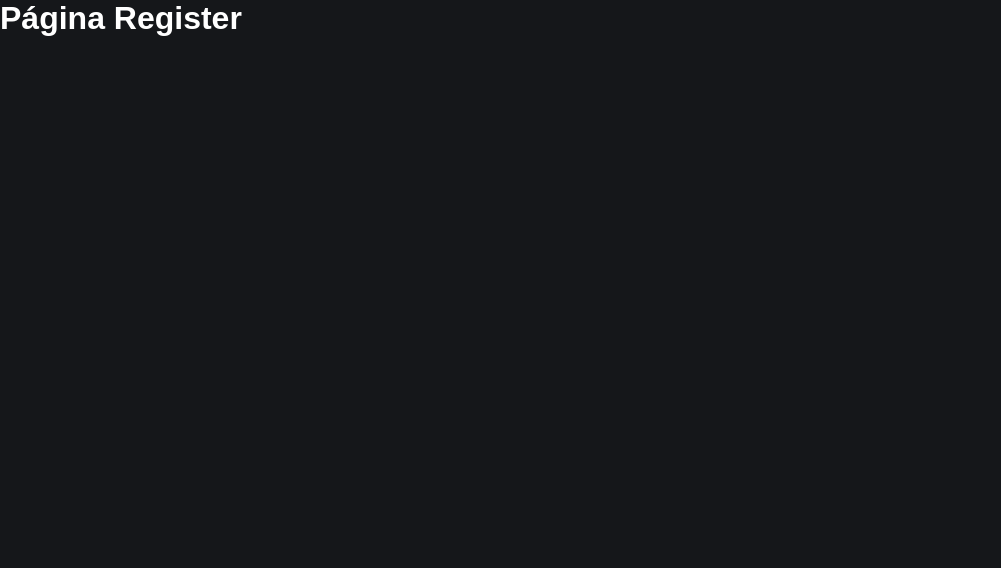
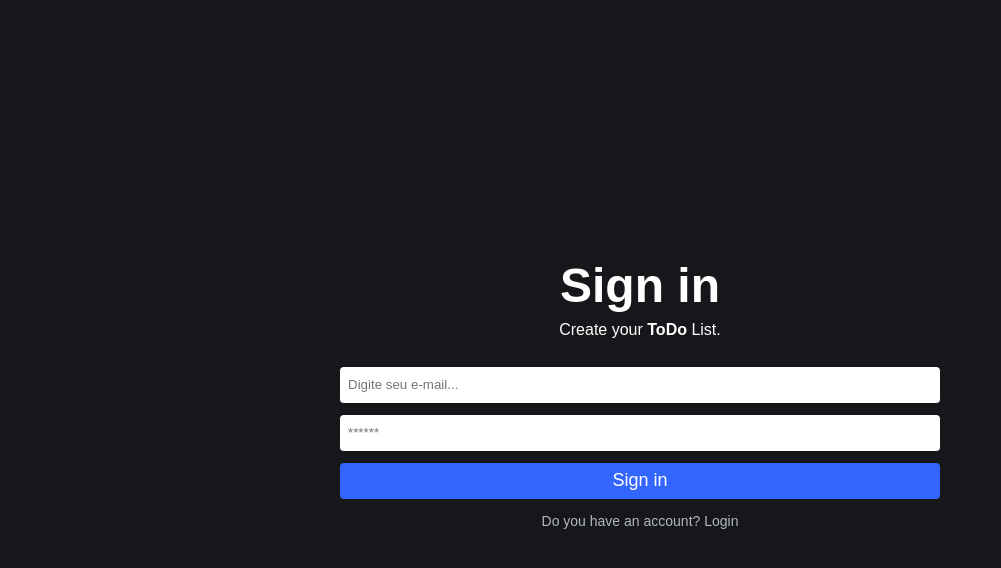
Before and after one commit to lz-junior/Class-React-2, a React (Create React App) app in the folder react-firebase/react-firebase/: page /register in a window 1280 px wide. Shown: the top 568 px of the page, without its empty margins (0-1001 px from the left). Built offline with nearby package versions, Linux system fonts and the light colour scheme.

Commit message:
ToDo - sign in page 0.5

```diff
--- a/react-firebase/react-firebase/src/pages/Home/index.js
+++ b/react-firebase/react-firebase/src/pages/Home/index.js
@@ -24,7 +24,7 @@ export default function Home() {
   return (
     <div className="home-container">
       <h1>ToDo List</h1>
-      <span>Your <strong>ToDo</strong> list wherever and whenever you need it.</span>
+      <span>Your <strong>ToDo</strong> List wherever and whenever you need it.</span>
 
       <form className="form" onSubmit={handleLogin}>
         <input
@@ -43,7 +43,7 @@ export default function Home() {
         <button type="submit">Login</button>
       </form>
 
-      <Link className="button-link" to="/register">Não possui uma conta? Cadastre-se</Link>
+      <Link className="button-link" to="/register">Don't you have an account? Sign in</Link>
     </div>
   )
 }
--- a/react-firebase/react-firebase/src/pages/Register/index.js
+++ b/react-firebase/react-firebase/src/pages/Register/index.js
@@ -1,9 +1,47 @@
+import {useState, useEffect} from 'react';
+
+import { Link } from 'react-router-dom';
+
+export default function Register() {
+  const [email, setEmail] = useState('');
+  const [password, setPassword] = useState('');
 
 
-export default function Register() {
+
+  function handleRegister(e) {
+    e.preventDefault();
+    if (email !== '' && password !== '') {
+      alert("teste")
+    } else {
+      alert ("Preencha todos os campos")
+    }
+  }
+
+
+
   return (
-    <div>
-      <h1>Página Register</h1>
+    <div className="home-container">
+      <h1>Sign in</h1>
+      <span>Create your <strong>ToDo</strong> List.</span>
+
+      <form className="form" onSubmit={handleRegister}>
+        <input
+          type="text"
+          placeholder="Digite seu e-mail..."
+          value={email}
+          onChange={(e)=> setEmail(e.target.value)}
+        />
+        <input
+          type="password"
+          placeholder="******"
+          autoComplete={false}
+          value={password}
+          onChange={(e)=> setPassword(e.target.value)}
+        />
+        <button type="submit">Sign in</button>
+      </form>
+
+      <Link className="button-link" to="/">Do you have an account? Login</Link>
     </div>
   )
 }
```
